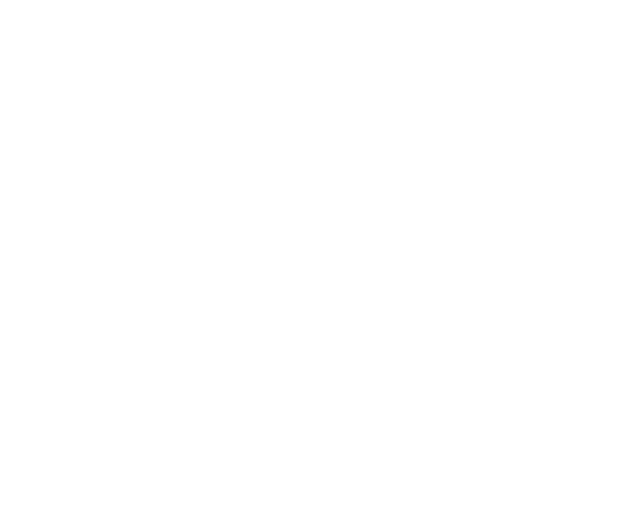
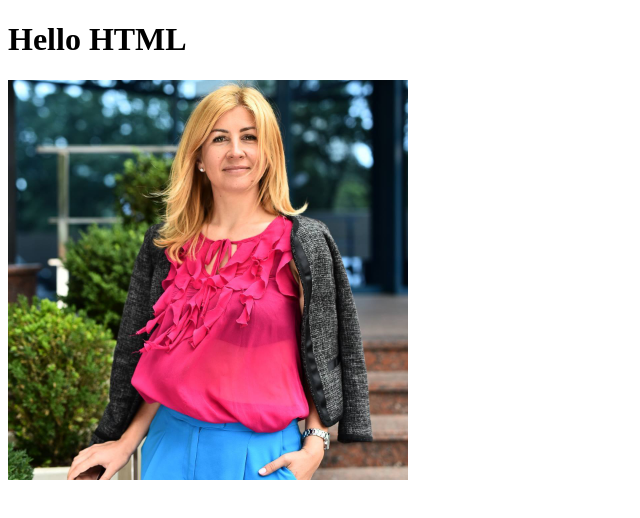
Before and after one commit to OlhaPivniuk/website-SoftServe, a plain HTML site: page index.html in a window 1280 px wide. Shown: the whole page, without its empty margins (0-640 px from the left). Drawn offline with Linux system fonts and the light colour scheme.

Commit message:
Add title and image

```diff
--- a/index.html
+++ b/index.html
@@ -8,6 +8,8 @@
     <link rel="shortcut icon" href="https://placekitten.com/96/139" type="image/x-icon">
 </head>
 <body>
+    <h1>Hello HTML</h1>
+    <img width="400" src="img/photo-of-developer.jpg" alt="Cool developer">
     <script src="https://unpkg.com/html-data-include@3.3.3/html-data-include.js"></script>
 </body>
 </html>
```
Also changed, not shown: img/photo-of-developer.jpg (added).
